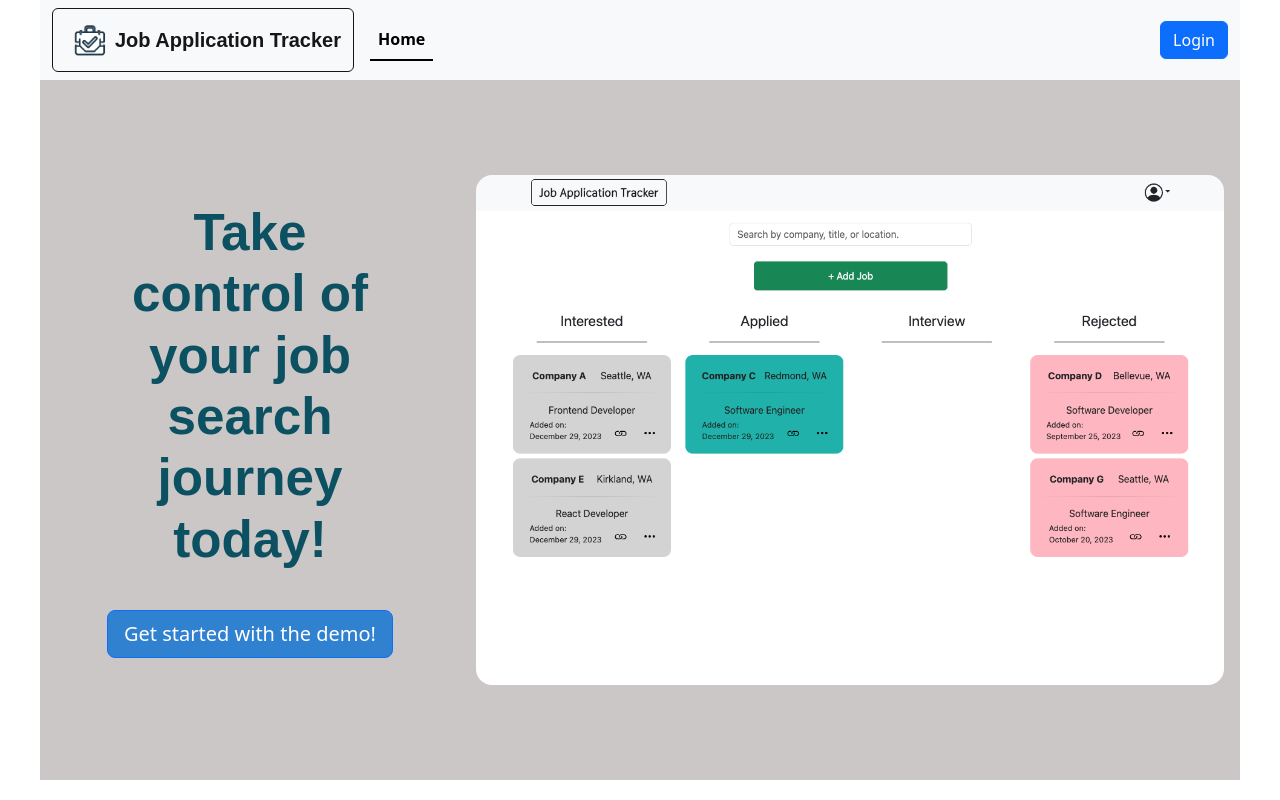
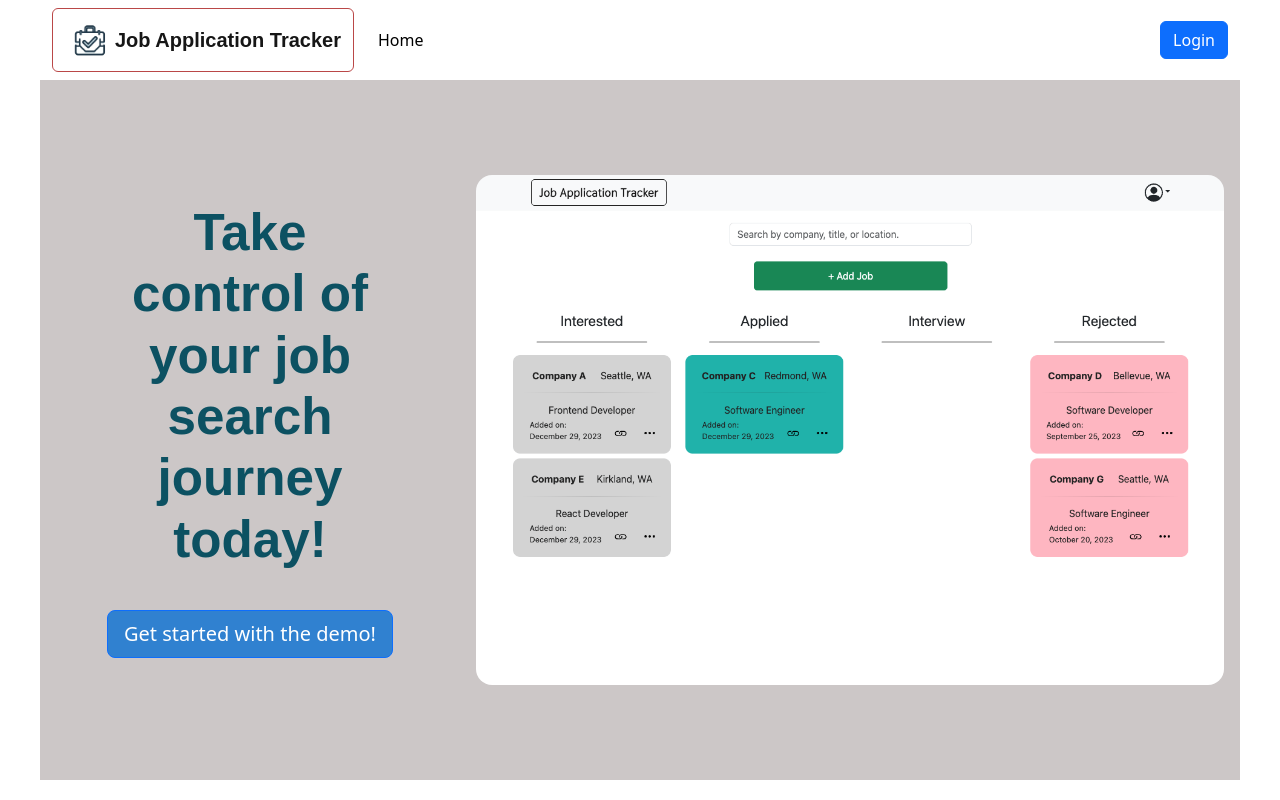
Before and after one commit to cleecoloma/job-application-tracker, a React (Vite) app: page / in a window 1280 px wide. Shown: the top 800 px of the page. Built offline with nearby package versions, Linux system fonts and the light colour scheme; no server answers; a web font is replaced by a local one.

Commit message:
updated dropdown styling for header

```diff
--- a/src/components/Header.jsx
+++ b/src/components/Header.jsx
@@ -21,8 +21,8 @@ class Header extends React.Component {
       <Navbar
         id='header-navbar'
         fixed='top'
-        expand='xl'
-        className='bg-body-tertiary justify-content-between'
+        expand='lg'
+        className='justify-content-between'
       >
         <Container fluid>
           <Navbar.Brand as={Link} href='/' id='brand-name'>
@@ -39,7 +39,6 @@ class Header extends React.Component {
               className='me-auto my-2 my-lg-0'
               style={{ maxHeight: '100px' }}
               navbarScroll
-              variant='underline'
             >
               <Nav.Link as={NavLink} to='/'>
                 Home
@@ -50,7 +49,6 @@ class Header extends React.Component {
                 </Nav.Link>
               ) : null}
             </Nav>
-            <div className='header-links'>
             {this.props.isDemoAccount && (
               <NavDropdown
                 title={<PersonCircle size={30} />}
@@ -59,10 +57,7 @@ class Header extends React.Component {
                 align='end'
               >
                 <NavDropdown.Item className='header-button'>
-                    <Link
-                      className='nav-link custom-nav-link'
-                      to='/DemoAccount'
-                    >
+                  <Link className='nav-link custom-nav-link' to='/DemoAccount'>
                     Profile
                   </Link>
                 </NavDropdown.Item>
@@ -120,7 +115,6 @@ class Header extends React.Component {
                 </Button>
               </>
             ) : null}
-            </div>
           </Navbar.Collapse>
         </Container>
       </Navbar>
--- a/src/styles/Header.css
+++ b/src/styles/Header.css
@@ -3,7 +3,6 @@
   width: 1300px;
   z-index: 9001;
   height: 80px;
-  background-color: white;
 }
 
 #brand-name {
@@ -12,7 +11,7 @@
   align-items: center;
   color: rgb(22, 22, 22);
   font-family: 'Thasadith', sans-serif;
-  border: thin solid rgb(22, 22, 22);
+  border: thin solid rgb(186, 71, 71);
   padding: 6px 12px;
   font-weight: 700;
   border-radius: 6px;
@@ -22,16 +21,16 @@
   height: 50px;
 }
 
+#basic-navbar-nav {
+  background-color: white;
+  text-align: center;
+}
+
 .header-button {
   text-align: center;
   border-radius: 8px;
   margin: 0 auto;
   width: 80%;
-}
-
-.custom-dropdown {
-  padding: 0;
-  margin: 0;
 }
 
 .header-button:hover {
@@ -48,6 +47,7 @@
   display: flex;
   justify-content: center;
   align-items: center;
+  background-color: white;
 }
 
 @media only screen and (min-width: 1221px) and (max-width: 1440px) {
@@ -62,9 +62,19 @@
   }
 }
 
-@media only screen and (min-width: 801px) and (max-width: 1000px) {
+@media only screen and (max-width: 1000px) {
   #header-navbar {
     max-width: 750px;
+  }
+
+  #basic-navbar-nav {
+    padding: 1rem 2rem 2rem;
+    border-radius: 1rem;
+  }
+
+  .dropdown-menu {
+    position: relative;
+    margin: 0 5rem;
   }
 }
 
@@ -81,9 +91,6 @@
   #brand-name {
     font-size: 110%;
   }
-  #header-navbar {
-    flex-wrap: nowrap;
-  }
 }
 
 @media only screen and (max-width: 400px) {
```
Lines whose indentation alone changed are shown as unchanged.
